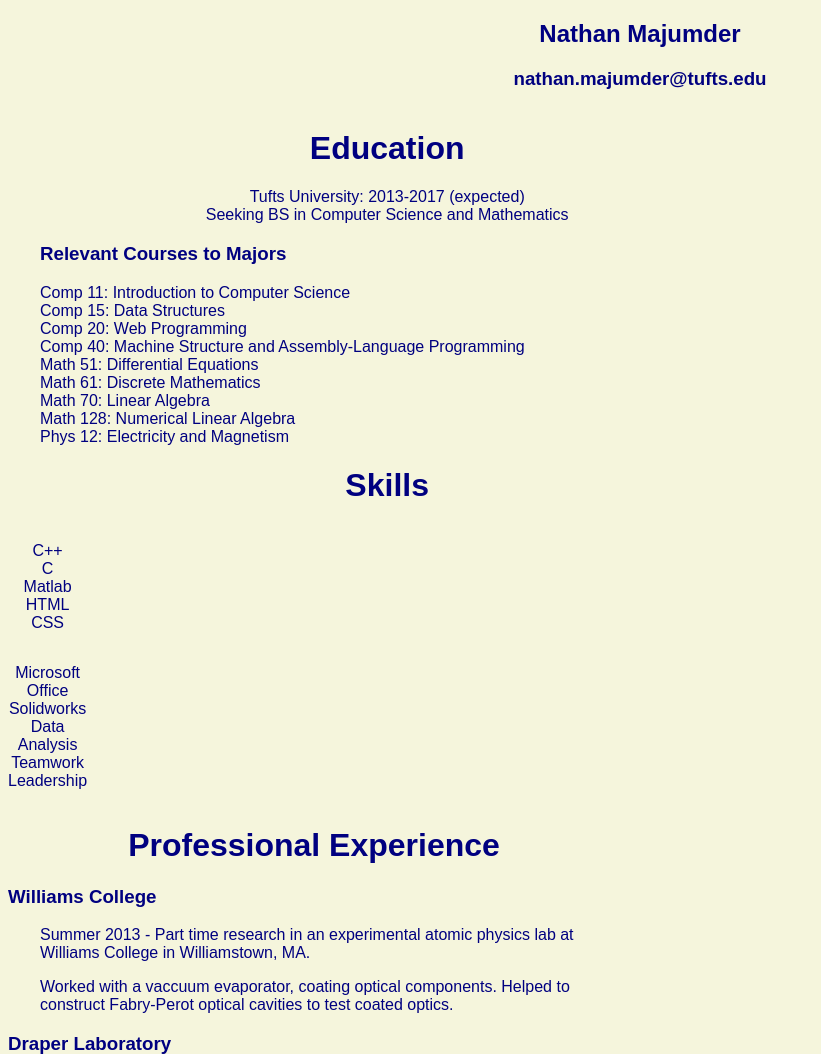
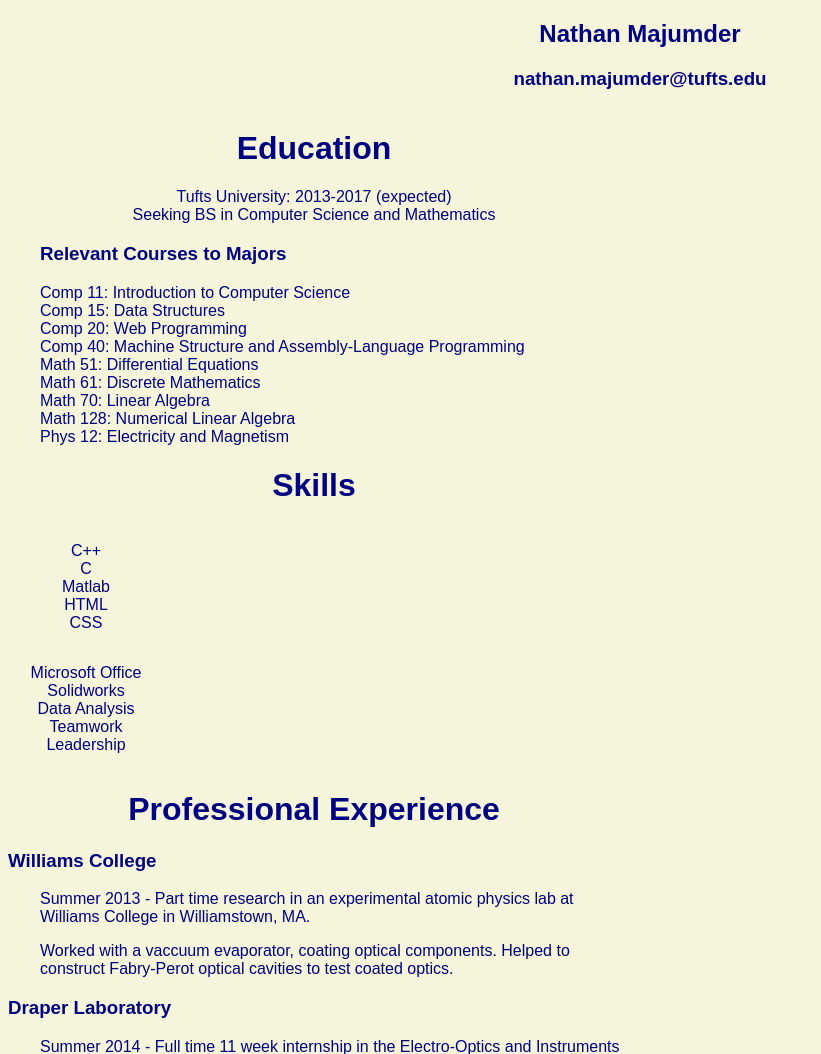
Before and after one commit to nmajumder/nmajumder.github.io, a PHP site: page /resume.html in a window 1280 px wide. Shown: the top 1054 px of the page, without its empty margins (0-821 px from the left). Run offline with PHP 8.4, Linux system fonts and the light colour scheme.

Commit message:
updating resume

```diff
--- a/resume_style.css
+++ b/resume_style.css
@@ -18,9 +18,9 @@
 	-webkit-column-count: 2;
 	-moz-column-count: 2;
 	column-count: 2;
-	-webkit-column-gap: 600px;
-	-moz-column-gap: 600px;
-	column-gap: 600px;
+	-webkit-column-gap: 300px;
+	-moz-column-gap: 300px;
+	column-gap: 300px;
 	-moz-column-fill: auto;
     column-fill: auto;
 }
```
